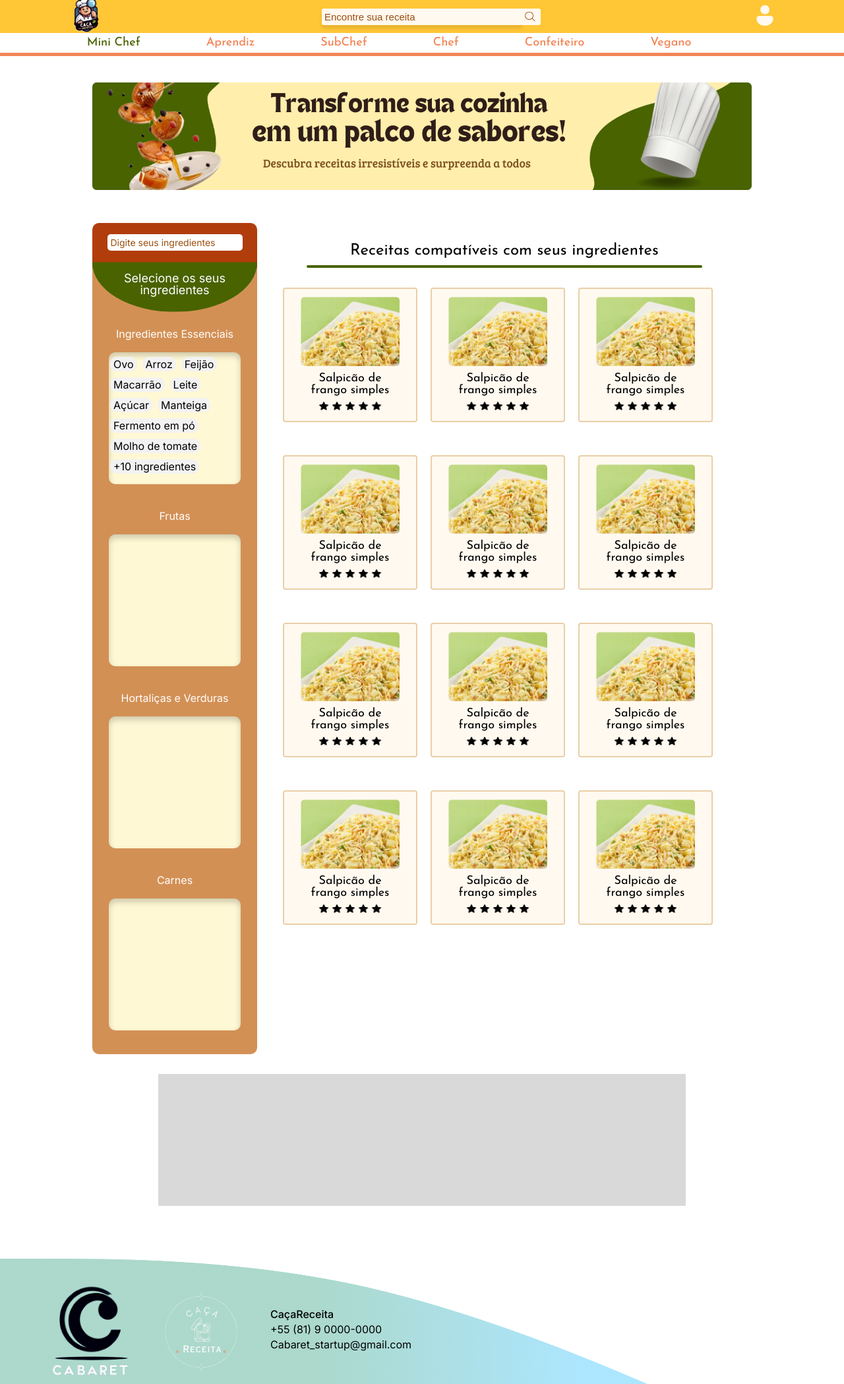
After one commit to levigila/backcacareceita, a Django app: page /auth/buscaReceitaMiniChef/ in a window 1280 px wide. The commit adds this page. Shown: the top 2098 px of the page at 66% size. Run offline with Django 5.2, Linux system fonts and the light colour scheme.

Commit message:
Criação tela busca receita MiniChef

```diff
--- /dev/null
+++ b/cacareceita/usuarios/static/css/buscaReceitaMiniChef.css
@@ -0,0 +1,329 @@
+/* CSS DO HEADER/NAVEGAÇÃO */
+
+.fundo-barraPesquisa {
+    background-color: #FFC635;
+    height: 50px;
+    display: flex;
+    align-items: center;
+    justify-content: center;
+}
+
+.fundo-barraPesquisa div {
+    display: flex;
+}
+
+.logoPrincipal-cacareceita {
+    position: absolute;
+    left: 100px;
+}
+
+.logoPrincipal-cacareceita img{
+    width: 60px;
+}
+.barra-pesquisa {
+    background-color: #FFF9F0;
+    height: 25px;
+    width: 300px;
+    border-radius: 3px;
+    box-shadow: 0 5px 5px rgba(0, 0, 0, 0.1);
+    padding-left: 4px;
+    font-size: 15px;
+    color: #994E0D;
+}
+
+.barra-pesquisa::placeholder {
+    color: #994E0D;
+}
+.botao-pesquisar {
+    height: 25px;
+    background-color: #FFF9F0;
+    border: none;
+    border-radius: 3px;
+    position: absolute;
+    margin-left: 300px;
+    cursor: pointer;
+
+
+}
+.botao-pesquisar img{
+    width: 20px;
+    margin-top: 2px;
+}
+
+.perfil {
+    position: absolute;
+    right: 100px;
+}
+
+.icon-perfil {
+    width: 40px;
+    cursor: pointer;
+}
+.navegacao {
+    height: 30px;
+    border-bottom: 5px solid #F28556;
+    display: flex;
+    align-items: center;
+    justify-content: center;
+}
+
+.lista-menu {
+    display: flex;
+}
+
+.lista-menu li a{
+    text-decoration: none;
+    font-family: "Josefin Sans", sans-serif;
+    font-size: 18px;
+    color: #F28556;
+    font-weight: 500;
+    margin-right: 100px;
+
+}
+.lista-menu li:nth-child(1) a {
+    color: #496300;
+}
+
+/* CSS MAIN */
+main {
+    display: flex;
+    align-items: center;
+    flex-direction: column;
+}
+.banner-aprendiz {
+    width: 1000px;
+    margin-top: 40px;
+ }
+
+.caixa-filtroReceita {
+    background-color: #B13D0C;
+    width: 250px;
+    height: 1150px;
+    border-radius: 10px;
+
+}
+.caixa-pesquisaFiltro {
+    display: flex;
+    height: 60px;
+    align-items: center;
+    justify-content: center;
+
+}
+
+.caixa-pesquisaFiltro  input{
+    position: absolute;
+    width: 200px;
+    background-color: #fff;
+    height: 25px;
+    border-radius: 5px;
+    font-size: 14px;
+    padding-left: 5px;
+    color: #994E0D;
+}
+
+.caixa-pesquisaFiltro  input::placeholder{
+    font-family: "Inter", sans-serif;
+    color: #994E0D;
+}
+
+.caixa-filtro {
+    background-color: #D39055;
+    width: 250px;
+    height: 1200px;
+    position: absolute;
+    border-radius: 10px ;
+    display: flex;
+    flex-direction: column;
+    align-items: center;
+
+
+}
+#area-indicador {
+    height: 60px;
+}
+
+#area-indicador p{
+    position: relative;
+    top: 15px;
+    z-index: 1;
+    text-align: center;
+    color: #fff;
+    font-family: "Inter", sans-serif;
+    font-size: 18px;
+
+
+}
+
+#circulo {
+    width: 250px;
+    height: 150px;
+    background-color: #496300;
+    border-radius: 50%;
+    clip-path: inset(50% 0 0 0);
+    position: relative;
+    bottom: 111px;
+}
+
+.secao-ingredientes {
+    display: flex;
+    flex-direction: column;
+    align-items: center;
+}
+.secao-titulo {
+    font-family: "Inter", sans-serif;
+    color: #fff;
+    font-size: 16px;
+    font-weight: 400;
+    margin-top: 40px;
+}
+
+.opcoes-ingredientes {
+    background-color: #FFF8D4;
+    width: 200px;
+    height: 200px;
+    border-radius: 10px;
+    margin-top: 20px;
+    box-shadow: rgba(0, 0, 0, 0.2) 0px 5px 10px 0px inset;
+
+}
+
+.opcoes {
+    width: 200px;
+    height: 200px;
+    margin-top: 5px;
+}
+
+.opcoes button {
+    border: none;
+    font-family: "Inter", sans-serif;
+    background-color: #f3f2f2;
+    font-size: 16px;
+    padding-left: 5px;
+    padding-right: 5px;
+    border-radius: 10px;
+    display: inline-block;
+    margin: 2px 2px 7px 2px;
+    cursor: pointer;
+
+}
+
+.area-receitas {
+    width: 1000px;
+    height: 1150px;
+    display: flex;
+    margin-top: 50px;
+}
+.receitas-aprendiz {
+    width: 750px;
+    height: 1150px;
+    display: flex;
+    flex-direction: column;
+    align-items: center;
+}
+
+#receitasCompativeis {
+    font-family: "Josefin Sans", sans-serif;
+    font-size: 24px;
+    margin-top: 30px;
+
+}
+
+#linha {
+    margin-top: 10px;
+    border-bottom: 4px solid #496300;
+    border-radius: 4px;
+    width: 600px;
+    margin-bottom: 30px;
+}
+
+
+.conteudo-receitas {
+    width: 750px;
+    display: flex;
+    flex-direction: column;
+    align-items: center;
+}
+.linha-cardReceita {
+    width: 750px;
+    display: flex;
+    justify-content: center;
+    margin-bottom: 50px;
+
+}
+.cardReceita {
+    background-color: #FFF9F0;
+    width: 200px;
+    height: 200px;
+    margin-right: 20px ;
+    border: 2px solid #EACFA7;
+    border-radius: 4px;
+    display: flex;
+    flex-direction: column;
+    align-items: center;
+    justify-content: center;
+    cursor: pointer;
+}
+
+.foto-receita {
+    width: 150px;
+    margin-bottom: 10px;
+}
+
+.cardReceita p {
+    font-family: "Josefin Sans", sans-serif;
+    font-size: 18px;
+    font-weight: 400;
+    width: 150px;
+    text-align: center;
+    margin-bottom: 5px;
+
+}
+
+.avaliacao-receita {
+    display: flex;
+}
+
+.estrela-avaliacao {
+    width: 20px;
+}
+
+#banner-anuncio {
+    background-color: #D9D9D9;
+    width: 800px;
+    height: 200px;
+    margin-top: 140px;
+    margin-bottom: 30px;
+}
+
+/* RODAPÉ */
+
+.rodape{
+    margin-top: 50px;
+}
+
+.fundo-rodape{
+    position: absolute;
+    width: 1100px;
+    height: 222px;
+
+}
+
+.itens {
+    position: absolute;
+    display: flex;
+    margin-left: 70px;
+    align-items: center;
+    height: 222px;
+    align-content: center;
+
+}
+
+.itens img {
+    width: 130px;
+    margin-right: 40px;
+}
+
+.itens p {
+    font-family: "Inter", sans-serif;
+    margin-bottom: 7px;
+}
--- /dev/null
+++ b/cacareceita/usuarios/templates/buscaReceitaMiniChef.html
@@ -0,0 +1,262 @@
+<!DOCTYPE html>
+<html lang="pt-br">
+
+<head>
+    <meta charset="UTF-8">
+    <meta name="viewport" content="width=device-width, initial-scale=1.0">
+    <title>Receitas MiniChef</title>
+    <link rel="preconnect" href="https://fonts.googleapis.com">
+    <link rel="preconnect" href="https://fonts.gstatic.com" crossorigin>
+    <link href="https://fonts.googleapis.com/css2?family=Josefin+Sans:ital,wght@0,100..700;1,100..700&display=swap"rel="stylesheet">
+    <link href="https://fonts.googleapis.com/css2?family=Inter:wght@100..900&display=swap" rel="stylesheet">
+    {% load static %}
+    <link rel="stylesheet" href="{% static 'css/buscaReceitaMiniChef.css' %}">
+    <link rel="stylesheet" href="{% static 'css/reset.css' %}">
+</head>
+
+<body>
+    <header>
+        <div class="fundo-barraPesquisa">
+            <a href="{% url 'homeAprendiz' %}" class="logoPrincipal-cacareceita">
+                <img src="{% static 'img/logo-cacareceita2.png' %}">
+            </a>
+            <div>
+                <input class="barra-pesquisa" type="text" placeholder="Encontre sua receita">
+                <button class="botao-pesquisar"><img src="{% static 'img/icon-pesquisa.png' %}"></button>
+            </div>
+            <a class="perfil" href="{% url 'cadastro' %}">
+                <img class="icon-perfil" src="{% static 'img/icon-perfil.png' %}">
+            </a>
+        </div>
+        <nav class="navegacao">
+            <ul class="lista-menu">
+                <li><a href="{% url 'homeMiniChef' %}">Mini Chef</a></li>
+                <li><a href="{% url 'homeAprendiz' %}">Aprendiz</a></li>
+                <li><a href="#">SubChef</a></li>
+                <li><a href="#">Chef</a></li>
+                <li><a href="#">Confeiteiro</a></li>
+                <li><a href="#">Vegano</a></li>
+            </ul>
+        </nav>
+    </header>
+    <main>
+        <img class="banner-aprendiz" src="{% static 'img/banner-aprendiz.png' %}">
+        <section class="area-receitas">
+            <div class="caixa-filtroReceita">
+                <div class="caixa-pesquisaFiltro">
+                    <input text="" placeholder="Digite seus ingredientes">
+                </div>
+                <div class="caixa-filtro">
+                    <div id="area-indicador">
+                        <p>Selecione os seus ingredientes</p>
+                        <div id="circulo">
+                        </div>
+
+                    </div>
+                    <div class="secao-ingredientes">
+                        <p class="secao-titulo">Ingredientes Essenciais</p>
+                        <div class="opcoes-ingredientes">
+                            <div class="opcoes">
+                                <button>Ovo</button>
+                                <button>Arroz</button>
+                                <button>Feijão</button>
+                                <button>Macarrão</button>
+                                <button>Leite</button>
+                                <button>Açúcar</button>
+                                <button>Manteiga</button>
+                                <button>Fermento em pó</button>
+                                <button>Molho de tomate</button>
+                                <button>+10 ingredientes</button>
+                            </div>
+                        </div>
+                    </div>
+                    <div class="secao-ingredientes">
+                        <p class="secao-titulo">Frutas</p>
+                        <div class="opcoes-ingredientes">
+                            <div class="opcoes">
+
+                            </div>
+                        </div>
+                    </div>
+                    <div class="secao-ingredientes">
+                        <p class="secao-titulo">Hortaliças e Verduras</p>
+                        <div class="opcoes-ingredientes">
+                            <div class="opcoes">
+
+                            </div>
+                        </div>
+                    </div>
+                    <div class="secao-ingredientes">
+                        <p class="secao-titulo">Carnes</p>
+                        <div class="opcoes-ingredientes">
+                            <div class="opcoes">
+
+                            </div>
+                        </div>
+                    </div>
+                </div>
+            </div>
+            <div class="receitas-aprendiz">
+                <p id="receitasCompativeis">Receitas compatíveis com seus ingredientes</p>
+                <div id="linha"></div>
+                <div class="conteudo-receitas">
+                    <div class="linha-cardReceita">
+                        <div class="cardReceita">
+                            <img class="foto-receita" src="{% static 'img/fotoReceita2.png' %}">
+                            <p>Salpicão de frango simples</p>
+                            <div class="avaliacao-receita">
+                                <img class="estrela-avaliacao" src="{% static 'img/icon-estrelaAvaliacao.png' %}">
+                                <img class="estrela-avaliacao" src="{% static 'img/icon-estrelaAvaliacao.png' %}">
+                                <img class="estrela-avaliacao" src="{% static 'img/icon-estrelaAvaliacao.png' %}">
+                                <img class="estrela-avaliacao" src="{% static 'img/icon-estrelaAvaliacao.png' %}">
+                                <img class="estrela-avaliacao" src="{% static 'img/icon-estrelaAvaliacao.png' %}">
+                            </div>
+                        </div>
+                        <div class="cardReceita">
+                            <img class="foto-receita" src="{% static 'img/fotoReceita2.png' %}">
+                            <p>Salpicão de frango simples</p>
+                            <div class="avaliacao-receita">
+                                <img class="estrela-avaliacao" src="{% static 'img/icon-estrelaAvaliacao.png' %}">
+                                <img class="estrela-avaliacao" src="{% static 'img/icon-estrelaAvaliacao.png' %}">
+                                <img class="estrela-avaliacao" src="{% static 'img/icon-estrelaAvaliacao.png' %}">
+                                <img class="estrela-avaliacao" src="{% static 'img/icon-estrelaAvaliacao.png' %}">
+                                <img class="estrela-avaliacao" src="{% static 'img/icon-estrelaAvaliacao.png' %}">
+                            </div>
+                        </div>
+                        <div class="cardReceita">
+                            <img class="foto-receita" src="{% static 'img/fotoReceita2.png' %}">
+                            <p>Salpicão de frango simples</p>
+                            <div class="avaliacao-receita">
+                                <img class="estrela-avaliacao" src="{% static 'img/icon-estrelaAvaliacao.png' %}">
+                                <img class="estrela-avaliacao" src="{% static 'img/icon-estrelaAvaliacao.png' %}">
+                                <img class="estrela-avaliacao" src="{% static 'img/icon-estrelaAvaliacao.png' %}">
+                                <img class="estrela-avaliacao" src="{% static 'img/icon-estrelaAvaliacao.png' %}">
+                                <img class="estrela-avaliacao" src="{% static 'img/icon-estrelaAvaliacao.png' %}">
+                            </div>
+                        </div>
+                     </div>
+                     <div class="linha-cardReceita">
+                        <div class="cardReceita">
+                            <img class="foto-receita" src="{% static 'img/fotoReceita2.png' %}">
+                            <p>Salpicão de frango simples</p>
+                            <div class="avaliacao-receita">
+                                <img class="estrela-avaliacao" src="{% static 'img/icon-estrelaAvaliacao.png' %}">
+                                <img class="estrela-avaliacao" src="{% static 'img/icon-estrelaAvaliacao.png' %}">
+                                <img class="estrela-avaliacao" src="{% static 'img/icon-estrelaAvaliacao.png' %}">
+                                <img class="estrela-avaliacao" src="{% static 'img/icon-estrelaAvaliacao.png' %}">
+                                <img class="estrela-avaliacao" src="{% static 'img/icon-estrelaAvaliacao.png' %}">
+                            </div>
+                        </div>
+                        <div class="cardReceita">
+                            <img class="foto-receita" src="{% static 'img/fotoReceita2.png' %}">
+                            <p>Salpicão de frango simples</p>
+                            <div class="avaliacao-receita">
+                                <img class="estrela-avaliacao" src="{% static 'img/icon-estrelaAvaliacao.png' %}">
+                                <img class="estrela-avaliacao" src="{% static 'img/icon-estrelaAvaliacao.png' %}">
+                                <img class="estrela-avaliacao" src="{% static 'img/icon-estrelaAvaliacao.png' %}">
+                                <img class="estrela-avaliacao" src="{% static 'img/icon-estrelaAvaliacao.png' %}">
+                                <img class="estrela-avaliacao" src="{% static 'img/icon-estrelaAvaliacao.png' %}">
+                            </div>
+                        </div>
+                        <div class="cardReceita">
+                            <img class="foto-receita" src="{% static 'img/fotoReceita2.png' %}">
+                            <p>Salpicão de frango simples</p>
+                            <div class="avaliacao-receita">
+                                <img class="estrela-avaliacao" src="{% static 'img/icon-estrelaAvaliacao.png' %}">
+                                <img class="estrela-avaliacao" src="{% static 'img/icon-estrelaAvaliacao.png' %}">
+                                <img class="estrela-avaliacao" src="{% static 'img/icon-estrelaAvaliacao.png' %}">
+                                <img class="estrela-avaliacao" src="{% static 'img/icon-estrelaAvaliacao.png' %}">
+                                <img class="estrela-avaliacao" src="{% static 'img/icon-estrelaAvaliacao.png' %}">
+                            </div>
+                        </div>
+                     </div>
+                     <div class="linha-cardReceita">
+                        <div class="cardReceita">
+                            <img class="foto-receita" src="{% static 'img/fotoReceita2.png' %}">
+                            <p>Salpicão de frango simples</p>
+                            <div class="avaliacao-receita">
+                                <img class="estrela-avaliacao" src="{% static 'img/icon-estrelaAvaliacao.png' %}">
+                                <img class="estrela-avaliacao" src="{% static 'img/icon-estrelaAvaliacao.png' %}">
+                                <img class="estrela-avaliacao" src="{% static 'img/icon-estrelaAvaliacao.png' %}">
+                                <img class="estrela-avaliacao" src="{% static 'img/icon-estrelaAvaliacao.png' %}">
+                                <img class="estrela-avaliacao" src="{% static 'img/icon-estrelaAvaliacao.png' %}">
+                            </div>
+                        </div>
+                        <div class="cardReceita">
+                            <img class="foto-receita" src="{% static 'img/fotoReceita2.png' %}">
+                            <p>Salpicão de frango simples</p>
+                            <div class="avaliacao-receita">
+                                <img class="estrela-avaliacao" src="{% static 'img/icon-estrelaAvaliacao.png' %}">
+                                <img class="estrela-avaliacao" src="{% static 'img/icon-estrelaAvaliacao.png' %}">
+                                <img class="estrela-avaliacao" src="{% static 'img/icon-estrelaAvaliacao.png' %}">
+                                <img class="estrela-avaliacao" src="{% static 'img/icon-estrelaAvaliacao.png' %}">
+                                <img class="estrela-avaliacao" src="{% static 'img/icon-estrelaAvaliacao.png' %}">
+                            </div>
+                        </div>
+                        <div class="cardReceita">
+                            <img class="foto-receita" src="{% static 'img/fotoReceita2.png' %}">
+                            <p>Salpicão de frango simples</p>
+                            <div class="avaliacao-receita">
+                                <img class="estrela-avaliacao" src="{% static 'img/icon-estrelaAvaliacao.png' %}">
+                                <img class="estrela-avaliacao" src="{% static 'img/icon-estrelaAvaliacao.png' %}">
+                                <img class="estrela-avaliacao" src="{% static 'img/icon-estrelaAvaliacao.png' %}">
+                                <img class="estrela-avaliacao" src="{% static 'img/icon-estrelaAvaliacao.png' %}">
+                                <img class="estrela-avaliacao" src="{% static 'img/icon-estrelaAvaliacao.png' %}">
+                            </div>
+                        </div>
+                     </div>
+                     <div class="linha-cardReceita">
+                        <div class="cardReceita">
+                            <img class="foto-receita" src="{% static 'img/fotoReceita2.png' %}">
+                            <p>Salpicão de frango simples</p>
+                            <div class="avaliacao-receita">
+                                <img class="estrela-avaliacao" src="{% static 'img/icon-estrelaAvaliacao.png' %}">
+                                <img class="estrela-avaliacao" src="{% static 'img/icon-estrelaAvaliacao.png' %}">
+                                <img class="estrela-avaliacao" src="{% static 'img/icon-estrelaAvaliacao.png' %}">
+                                <img class="estrela-avaliacao" src="{% static 'img/icon-estrelaAvaliacao.png' %}">
+                                <img class="estrela-avaliacao" src="{% static 'img/icon-estrelaAvaliacao.png' %}">
+                            </div>
+                        </div>
+                        <div class="cardReceita">
+                            <img class="foto-receita" src="{% static 'img/fotoReceita2.png' %}">
+                            <p>Salpicão de frango simples</p>
+                            <div class="avaliacao-receita">
+                                <img class="estrela-avaliacao" src="{% static 'img/icon-estrelaAvaliacao.png' %}">
+                                <img class="estrela-avaliacao" src="{% static 'img/icon-estrelaAvaliacao.png' %}">
+                                <img class="estrela-avaliacao" src="{% static 'img/icon-estrelaAvaliacao.png' %}">
+                                <img class="estrela-avaliacao" src="{% static 'img/icon-estrelaAvaliacao.png' %}">
+                                <img class="estrela-avaliacao" src="{% static 'img/icon-estrelaAvaliacao.png' %}">
+                            </div>
+                        </div>
+                        <div class="cardReceita">
+                            <img class="foto-receita" src="{% static 'img/fotoReceita2.png' %}">
+                            <p>Salpicão de frango simples</p>
+                            <div class="avaliacao-receita">
+                                <img class="estrela-avaliacao" src="{% static 'img/icon-estrelaAvaliacao.png' %}">
+                                <img class="estrela-avaliacao" src="{% static 'img/icon-estrelaAvaliacao.png' %}">
+                                <img class="estrela-avaliacao" src="{% static 'img/icon-estrelaAvaliacao.png' %}">
+                                <img class="estrela-avaliacao" src="{% static 'img/icon-estrelaAvaliacao.png' %}">
+                                <img class="estrela-avaliacao" src="{% static 'img/icon-estrelaAvaliacao.png' %}">
+                            </div>
+                        </div>
+                     </div>
+            </div>
+        </section>
+        <div id="banner-anuncio"></div>
+    </main>
+    <footer class="rodape">
+        <img class="fundo-rodape" src="{% static 'img/fundo-rodape-minichef.png' %}">
+        <div class="itens">
+            <img class="logo-cabaret" src="{% static 'img/logo-cabaret.png' %}">
+            <img class="logo-cacaReceita" src="{% static 'img/logo-cacaReceita.png' %}">
+            <div>
+                <p style="font-weight: 500;">CaçaReceita</p>
+                <p>+55 (81) 9 0000-0000</p>
+                <p>Cabaret_startup@gmail.com</p>
+            </div>
+
+        </div>
+    </footer>
+</body>
+
+</html>
--- a/cacareceita/usuarios/templates/homeMiniChef.html
+++ b/cacareceita/usuarios/templates/homeMiniChef.html
@@ -45,7 +45,7 @@
         <p class="titulo-pesquiseReceita">Você <mark class="destaque">não sabe</mark> qual <mark
                 class="destaque">receita fazer?</mark> pesquise aqui pelos <mark class="destaque">ingredientes
                 que</mark> <mark class="destaque">você tem!</mark></p>
-        <a href="{% url 'buscaReceitaAprendiz' %}"><button class="botao-busqueAqui">Busque aqui</button></a>
+        <a href="{% url 'buscaReceitaMiniChef' %}"><button class="botao-busqueAqui">Busque aqui</button></a>
         <img class="fundoUtensilio2" src="{% static 'img/utensilio1-minichef.png' %}">
         <img class="fundoUtensilio1" src="{% static 'img/utensilio2-minichef.png' %}">
 
--- a/cacareceita/usuarios/urls.py
+++ b/cacareceita/usuarios/urls.py
@@ -10,6 +10,7 @@ urlpatterns = [
     path('receita/', views.receita, name='receita'),
     path('loginerror/', views.login_error, name='loginerror'),
     path('buscaReceitaAprendiz/', views.buscaReceitaAprendiz, name='buscaReceitaAprendiz'),
+    path('buscaReceitaMiniChef/', views.buscaReceitaMiniChef, name='buscaReceitaMiniChef'),
     path('homeAprendiz/', views.homeAprendiz, name='homeAprendiz'),
     path('homeMiniChef/', views.homeMiniChef, name='homeMiniChef')
 ]
--- a/cacareceita/usuarios/views.py
+++ b/cacareceita/usuarios/views.py
@@ -99,6 +99,9 @@ def login_error(request):
 def buscaReceitaAprendiz(request):
     return render(request, 'buscaReceitaAprendiz.html')
 
+def buscaReceitaMiniChef(request):
+    return render(request, 'buscaReceitaMiniChef.html')
+
 def homeAprendiz(request):
     return render(request, 'homeAprendiz.html')
 
```
